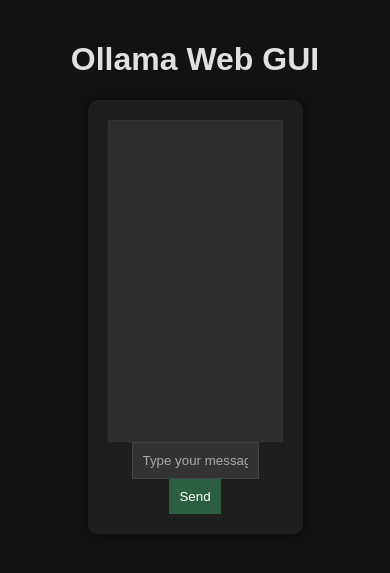
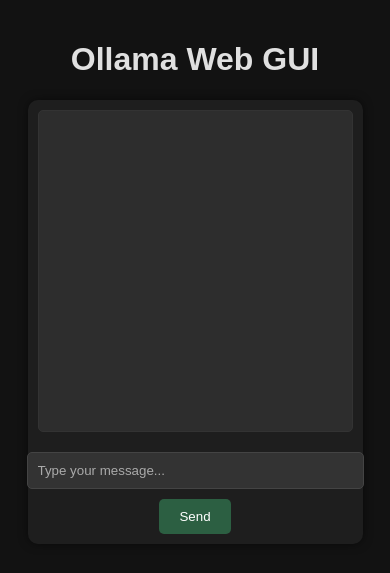
Before and after one commit to noatuh/ollamawebui, a Flask app: page / in a window 390 px wide. Shown: the top 573 px of the page. Run offline with Flask 3, Linux system fonts and the light colour scheme.

Commit message:
updated some small things

```diff
--- a/templates/index.html
+++ b/templates/index.html
@@ -29,23 +29,33 @@
             background: #2d2d2d;
             color: #e0e0e0;
             text-align: left;
+            border-radius: 5px;
+            margin-bottom: 20px; /* Increased margin-bottom */
+        }
+        #input-container {
+            display: flex;
+            align-items: center;
+            width: 100%;
         }
         #user-input {
-            width: calc(100% - 70px);
+            flex: 1;
             padding: 10px;
             background: #333;
             color: #e0e0e0;
             border: 1px solid #444;
+            border-radius: 5px;
+            margin-right: 10px;
         }
         #user-input::placeholder {
             color: #aaa;
         }
         #send-btn {
-            padding: 10px;
+            padding: 10px 20px;
             cursor: pointer;
             background: #2c5f42;
             color: white;
             border: none;
+            border-radius: 5px;
             transition: background 0.3s;
         }
         #send-btn:hover {
@@ -57,14 +67,30 @@
         strong {
             color: #8ab4f8;
         }
+        @media (max-width: 600px) {
+            #chat-container {
+                width: 90%;
+                padding: 10px;
+            }
+            #input-container {
+                flex-direction: column;
+            }
+            #user-input {
+                width: 100%;
+                margin-right: 0;
+                margin-bottom: 10px;
+            }
+        }
     </style>
 </head>
 <body>
     <h1>Ollama Web GUI</h1>
     <div id="chat-container">
         <div id="chat-box"></div>
-        <input type="text" id="user-input" placeholder="Type your message..." />
-        <button id="send-btn">Send</button>
+        <div id="input-container">
+            <input type="text" id="user-input" placeholder="Type your message..." />
+            <button id="send-btn">Send</button>
+        </div>
     </div>
 
     <script>
```
Also changed, not shown: 1 other file.
